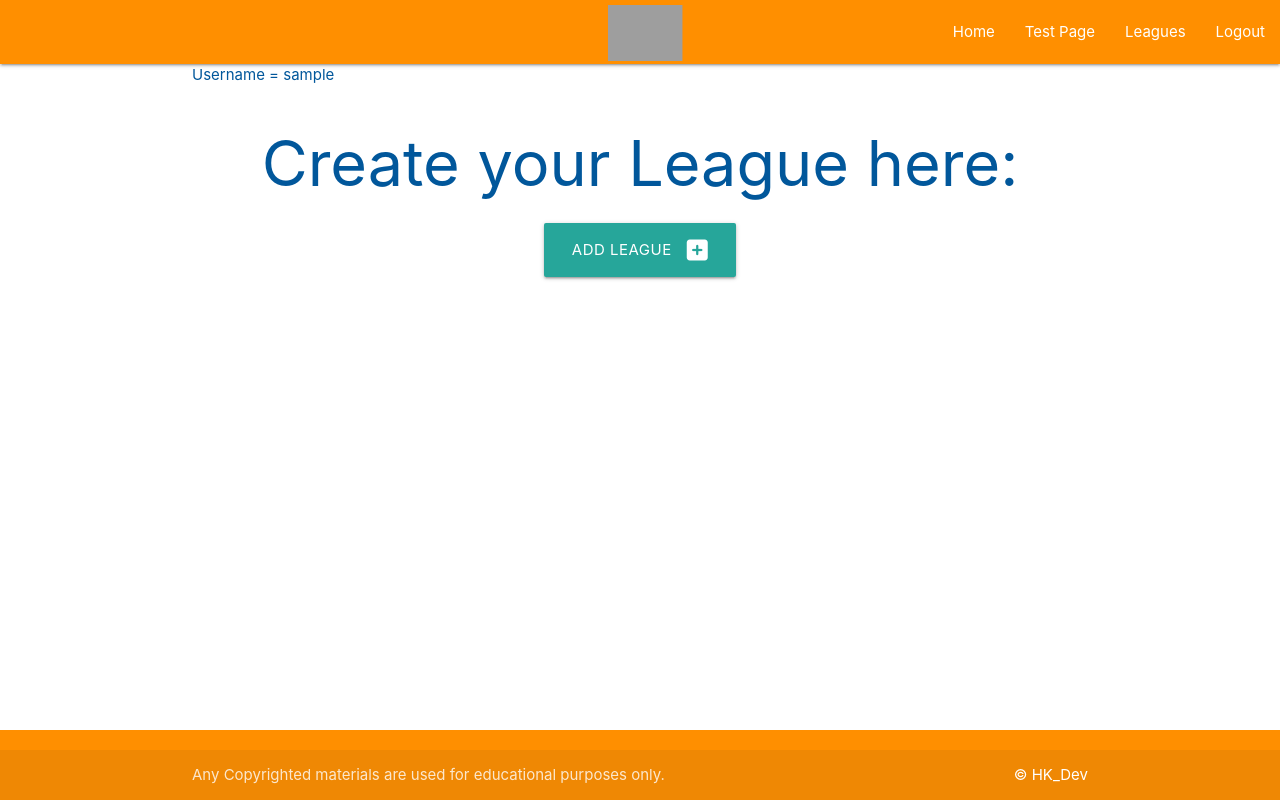
After one commit to Hadokane/CI_PP3_OFFICE_CHAMPION, a Flask app: page /league in a window 1280 px wide. The commit adds this page. Run offline with Flask 2, Linux system fonts and the light colour scheme; the visitor is signed in with stand-in values (Sample User, id 1); data comes from the database, SQL or seed files in the repository; some libraries are stand-ins or nearby versions; grey boxes are pictures that could not be loaded.

Commit message:
Add a league table to the project & sql db

```diff
--- a/officechampion/__init__.py
+++ b/officechampion/__init__.py
@@ -17,7 +17,7 @@ db = SQLAlchemy(app)
 # reliant on the above Flask app & db already running
 # so placed at bottom of this document
 from officechampion import routes  # noqa
-from officechampion.models import User, Note  # noqa
+from officechampion.models import User, Note, League  # noqa
 
 
 # tells flask login manager how to load a user
--- a/officechampion/routes.py
+++ b/officechampion/routes.py
@@ -1,12 +1,15 @@
 from flask import (
-    Flask, render_template, url_for, request, redirect, session, flash)
+    Flask, render_template, url_for, request,
+    redirect, session, flash, jsonify)
 from officechampion import app, db
 # imports tables from models document
-from officechampion.models import User, Note
+from officechampion.models import User, Note, League
 # stores the saved password as a secure hash
 from werkzeug.security import generate_password_hash, check_password_hash
 # flask user files to handle login/out requests and data
 from flask_login import login_user, login_required, logout_user, current_user
+# for note deletion along with jsonify above
+import json
 
 
 # returns the homepage when Flask is ran
@@ -121,3 +124,26 @@ def login():
 def logout():
     logout_user()
     return redirect(url_for("login"))
+
+
+# Add a league
+@app.route("/league")
+@login_required
+def league():
+    return render_template("league.html", user=current_user)
+
+
+# Add a league
+@app.route("/add_league", methods=["GET", "POST"])
+def add_league():
+    if request.method == "POST":
+        # Get league name from the form
+        league = League(league_name=request.form.get("league_name"))
+        # Add it to the table
+        db.session.add(league)
+        db.session.commit()
+        # Provide positive user feedback
+        flash("League Added!", category="Success")
+        # Redirect back to the league page
+        return redirect(url_for("league"))
+    return render_template("add_league.html", user=current_user)
--- a/officechampion/templates/base.html
+++ b/officechampion/templates/base.html
@@ -29,6 +29,7 @@
                 <li><a href="{{ url_for('home') }}">Home</a></li>
                 {% if user.is_authenticated %}
                 <li><a href="{{ url_for('test') }}">Test Page</a></li>
+                <li><a href="{{ url_for('league') }}">Leagues</a></li>
                 <li><a href="{{ url_for('logout') }}">Logout</a></li>
                 {% else %}
                 <li><a href="{{ url_for('sign_up') }}">Sign Up</a></li>
@@ -41,6 +42,7 @@
         <li><a href="{{ url_for('home') }}">Home</a></li>
         {% if user.is_authenticated %}
         <li><a href="{{ url_for('test') }}">Test Page</a></li>
+        <li><a href="{{ url_for('league') }}">Leagues</a></li>
         <li><a href="{{ url_for('logout') }}">Logout</a></li>
         {% else %}
         <li><a href="{{ url_for('sign_up') }}">Sign Up</a></li>
--- /dev/null
+++ b/officechampion/templates/league.html
@@ -0,0 +1,33 @@
+{% extends "base.html" %}
+{% block title %}
+   Leagues
+{% endblock %}
+{% block content %}
+
+<h1 class="center-align">Create your League here:</h1>
+
+<div class="row">
+    <div class="col s12 center-align">
+        <a href="{{ url_for('add_league') }}" class="btn-large">
+            Add League <i class="fas fa-plus-square right"></i>
+        </a>
+    </div>
+</div>
+
+<div class="row">
+    {% for league in leagues %}
+    <div class="col s12 m6 l3">
+        <div class="card light-blue darken-4 center-align">
+            <div class="card-content white-text">
+                <span class="card-title">{{ league.league_name }}</span>
+            </div>
+            <div class="card-action">
+                <a href="#" class="btn green accent-4">Edit</a>
+                <a href="#" class="btn red">Delete</a>
+            </div>
+        </div>
+    </div>
+    {% endfor %}
+</div>
+
+{% endblock %}
```
Also changed, not shown: officechampion/models.py (+20 -0 lines), officechampion/templates/add_league.html (added, +27 -0 lines).
